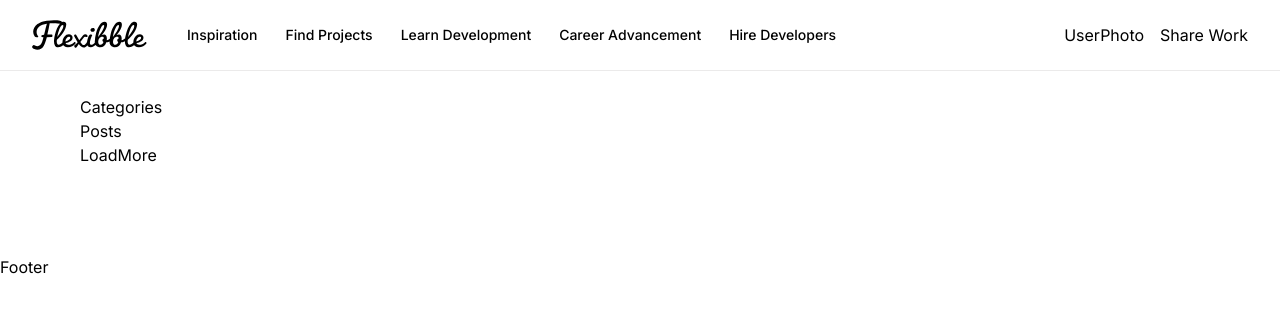
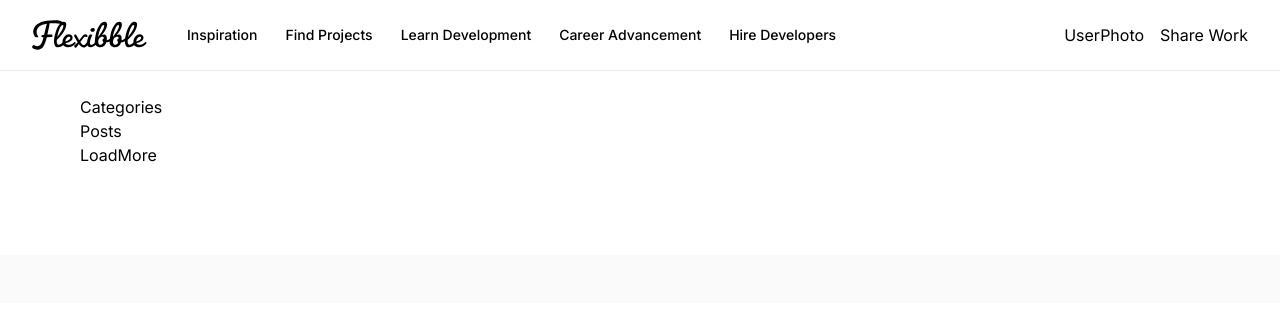
Before and after one commit to maciekpastuszak/next13-flexibble, a Next.js app: page / in a window 1280 px wide. Shown: the top 312 px of the page. Built offline with nearby package versions, Linux system fonts and the light colour scheme.

Commit message:
add footer wrapper

```diff
--- a/components/Footer.tsx
+++ b/components/Footer.tsx
@@ -2,7 +2,11 @@ import React from 'react'
 
 const Footer = () => {
   return (
-    <div>Footer</div>
+    <footer className="flexStart footer">
+      <div className='flex flex-col gap-12 w-full'>
+
+      </div>
+    </footer>
   )
 }
 
```
